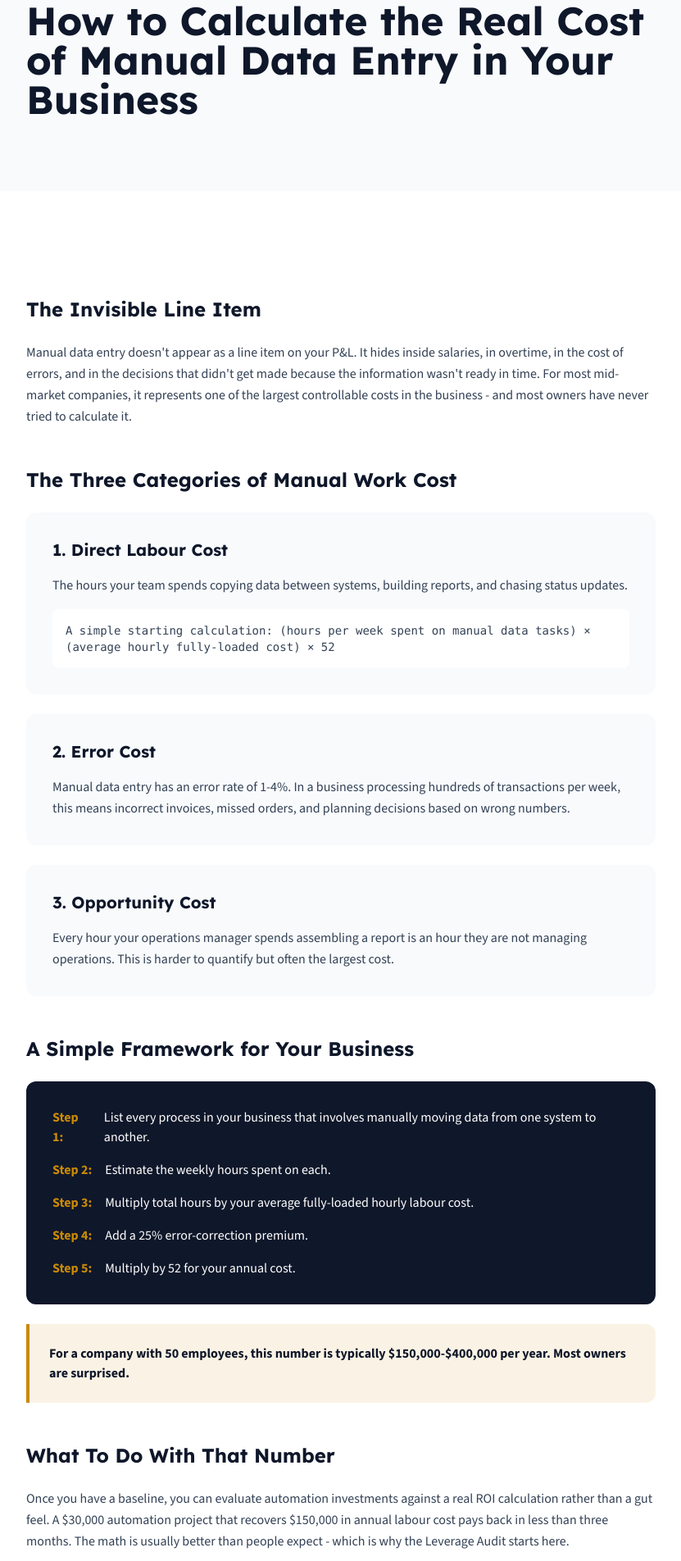
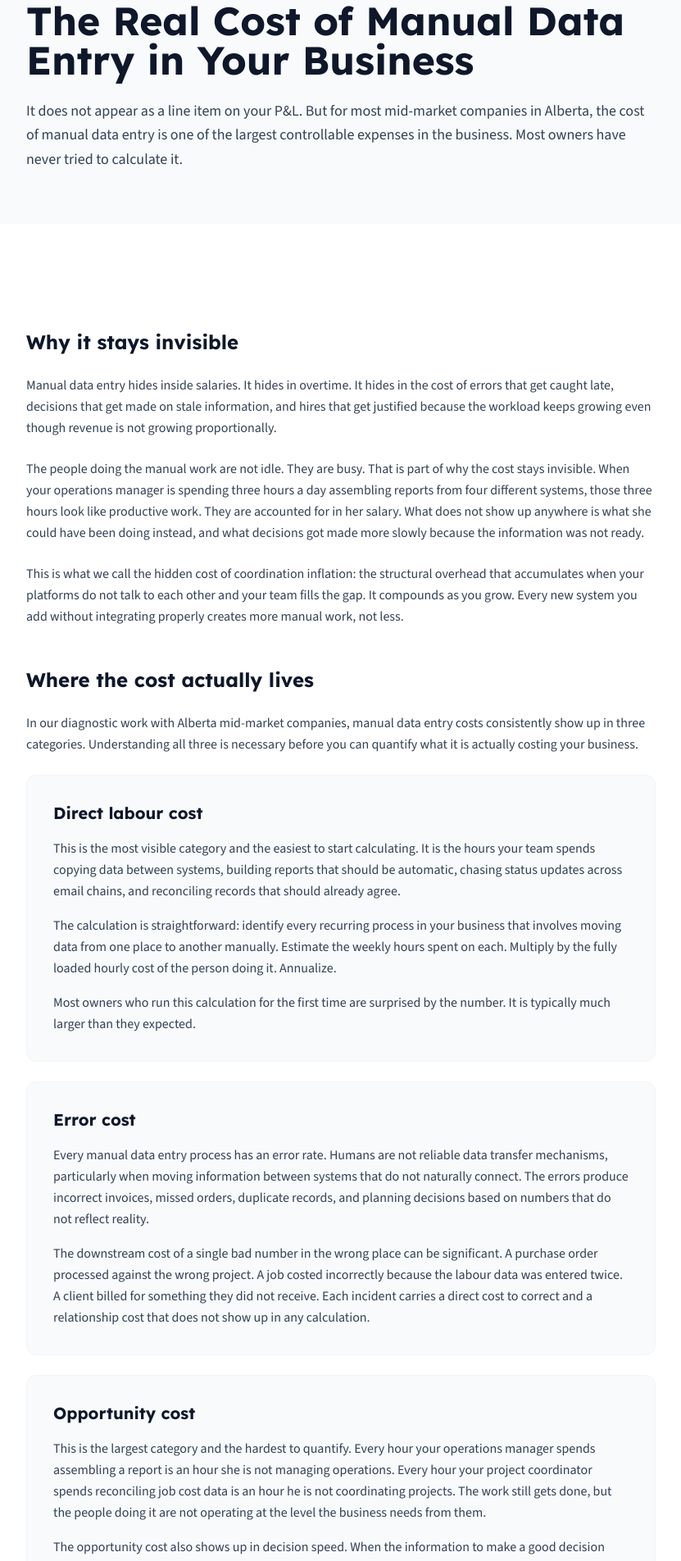
Before and after one commit to JRedgate/LeverageWorks, a React (Vite) app: page /insights/cost-of-manual-data-entry in a window 1280 px wide. Shown: the part 220-2124 px from the top of the page at 82% size, without its empty margins (224-1055 px from the left). Built offline with nearby package versions, Linux system fonts and the light colour scheme.

Commit message:
feat: rebuild all three insight articles with Storybrand structure and full SEO content

```diff
--- a/src/pages/insights/CostOfManualDataEntryArticle.tsx
+++ b/src/pages/insights/CostOfManualDataEntryArticle.tsx
@@ -4,8 +4,8 @@ import { useSEO } from '../../hooks/useSEO';
 
 export const CostOfManualDataEntryArticle: React.FC = () => {
   useSEO({
-    title: 'How to Calculate the Real Cost of Manual Data Entry in Your Business | LVRGWRKS',
-    description: 'Most Alberta business owners underestimate what manual data entry is actually costing them. Here\'s a simple framework to calculate it - and what to do about it.',
+    title: 'The Real Cost of Manual Data Entry in Your Business | LVRGWRKS',
+    description: 'Manual data entry does not appear on your P&L. But it is one of the largest controllable costs in most Alberta mid-market companies. Here is how to find it and what to do about it.',
     canonical: 'https://www.lvrgwrks.com/insights/cost-of-manual-data-entry',
   });
 
@@ -17,11 +17,14 @@ export const CostOfManualDataEntryArticle: React.FC = () => {
           <div className="max-w-3xl mx-auto">
             <div className="inline-flex items-center gap-2 bg-white border border-gray-100 px-4 py-1.5 rounded-full mb-8 shadow-sm">
               <div className="w-2 h-2 rounded-full bg-brand-gold"></div>
-              <span className="text-[10px] font-bold tracking-[0.1em] text-brand-navy uppercase">Insight · Business Process Automation</span>
+              <span className="text-[10px] font-bold tracking-[0.1em] text-brand-navy uppercase">Insight - Business Process Automation</span>
             </div>
             <h1 className="font-display font-bold text-3xl md:text-5xl text-brand-navy mb-6 leading-tight">
-              How to Calculate the Real Cost of Manual Data Entry in Your Business
+              The Real Cost of Manual Data Entry in Your Business
             </h1>
+            <p className="text-brand-slate text-lg leading-relaxed">
+              It does not appear as a line item on your P&L. But for most mid-market companies in Alberta, the cost of manual data entry is one of the largest controllable expenses in the business. Most owners have never tried to calculate it.
+            </p>
           </div>
         </div>
       </section>
@@ -29,89 +32,112 @@ export const CostOfManualDataEntryArticle: React.FC = () => {
       {/* Article Content */}
       <section className="py-12 md:py-20 bg-white">
         <div className="container mx-auto px-6 md:px-16">
-          <article className="max-w-3xl mx-auto prose prose-lg prose-slate">
-            <h2 className="font-display font-bold text-2xl text-brand-navy mt-12 mb-6">The Invisible Line Item</h2>
+          <article className="max-w-3xl mx-auto">
+
+            <h2 className="font-display font-bold text-2xl text-brand-navy mt-12 mb-6">Why it stays invisible</h2>
             <p className="text-brand-slate leading-relaxed mb-6">
-              Manual data entry doesn&apos;t appear as a line item on your P&L. It hides inside salaries, in overtime, in the cost of errors, and in the decisions that didn&apos;t get made because the information wasn&apos;t ready in time. For most mid-market companies, it represents one of the largest controllable costs in the business - and most owners have never tried to calculate it.
+              Manual data entry hides inside salaries. It hides in overtime. It hides in the cost of errors that get caught late, decisions that get made on stale information, and hires that get justified because the workload keeps growing even though revenue is not growing proportionally.
+            </p>
+            <p className="text-brand-slate leading-relaxed mb-6">
+              The people doing the manual work are not idle. They are busy. That is part of why the cost stays invisible. When your operations manager is spending three hours a day assembling reports from four different systems, those three hours look like productive work. They are accounted for in her salary. What does not show up anywhere is what she could have been doing instead, and what decisions got made more slowly because the information was not ready.
+            </p>
+            <p className="text-brand-slate leading-relaxed mb-6">
+              This is what we call the hidden cost of coordination inflation: the structural overhead that accumulates when your platforms do not talk to each other and your team fills the gap. It compounds as you grow. Every new system you add without integrating properly creates more manual work, not less.
             </p>
 
-            <h2 className="font-display font-bold text-2xl text-brand-navy mt-12 mb-6">The Three Categories of Manual Work Cost</h2>
+            <h2 className="font-display font-bold text-2xl text-brand-navy mt-12 mb-6">Where the cost actually lives</h2>
+            <p className="text-brand-slate leading-relaxed mb-6">
+              In our diagnostic work with Alberta mid-market companies, manual data entry costs consistently show up in three categories. Understanding all three is necessary before you can quantify what it is actually costing your business.
+            </p>
 
-            <div className="bg-brand-surface p-8 rounded-xl mb-6">
-              <h3 className="font-display font-bold text-xl text-brand-navy mb-4">1. Direct Labour Cost</h3>
+            <div className="space-y-6 mb-10">
+              <div className="bg-brand-surface p-8 rounded-xl border border-gray-100">
+                <h3 className="font-display font-bold text-xl text-brand-navy mb-4">Direct labour cost</h3>
                 <p className="text-brand-slate leading-relaxed mb-4">
-                The hours your team spends copying data between systems, building reports, and chasing status updates.
+                  This is the most visible category and the easiest to start calculating. It is the hours your team spends copying data between systems, building reports that should be automatic, chasing status updates across email chains, and reconciling records that should already agree.
                 </p>
-              <p className="text-brand-slate text-sm bg-white p-4 rounded-lg font-mono">
-                A simple starting calculation: (hours per week spent on manual data tasks) × (average hourly fully-loaded cost) × 52
+                <p className="text-brand-slate leading-relaxed mb-4">
+                  The calculation is straightforward: identify every recurring process in your business that involves moving data from one place to another manually. Estimate the weekly hours spent on each. Multiply by the fully loaded hourly cost of the person doing it. Annualize.
+                </p>
+                <p className="text-brand-slate leading-relaxed font-medium text-brand-navy">
+                  Most owners who run this calculation for the first time are surprised by the number. It is typically much larger than they expected.
                 </p>
               </div>
-
-            <div className="bg-brand-surface p-8 rounded-xl mb-6">
-              <h3 className="font-display font-bold text-xl text-brand-navy mb-4">2. Error Cost</h3>
+              <div className="bg-brand-surface p-8 rounded-xl border border-gray-100">
+                <h3 className="font-display font-bold text-xl text-brand-navy mb-4">Error cost</h3>
+                <p className="text-brand-slate leading-relaxed mb-4">
+                  Every manual data entry process has an error rate. Humans are not reliable data transfer mechanisms, particularly when moving information between systems that do not naturally connect. The errors produce incorrect invoices, missed orders, duplicate records, and planning decisions based on numbers that do not reflect reality.
+                </p>
                 <p className="text-brand-slate leading-relaxed">
-                Manual data entry has an error rate of 1-4%. In a business processing hundreds of transactions per week, this means incorrect invoices, missed orders, and planning decisions based on wrong numbers.
+                  The downstream cost of a single bad number in the wrong place can be significant. A purchase order processed against the wrong project. A job costed incorrectly because the labour data was entered twice. A client billed for something they did not receive. Each incident carries a direct cost to correct and a relationship cost that does not show up in any calculation.
                 </p>
               </div>
-
-            <div className="bg-brand-surface p-8 rounded-xl mb-6">
-              <h3 className="font-display font-bold text-xl text-brand-navy mb-4">3. Opportunity Cost</h3>
+              <div className="bg-brand-surface p-8 rounded-xl border border-gray-100">
+                <h3 className="font-display font-bold text-xl text-brand-navy mb-4">Opportunity cost</h3>
+                <p className="text-brand-slate leading-relaxed mb-4">
+                  This is the largest category and the hardest to quantify. Every hour your operations manager spends assembling a report is an hour she is not managing operations. Every hour your project coordinator spends reconciling job cost data is an hour he is not coordinating projects. The work still gets done, but the people doing it are not operating at the level the business needs from them.
+                </p>
                 <p className="text-brand-slate leading-relaxed">
-                Every hour your operations manager spends assembling a report is an hour they are not managing operations. This is harder to quantify but often the largest cost.
+                  The opportunity cost also shows up in decision speed. When the information to make a good decision takes three days to compile, decisions get made on instinct or delayed until the information arrives. Both outcomes have costs that compound over time.
                 </p>
               </div>
+            </div>
 
-            <h2 className="font-display font-bold text-2xl text-brand-navy mt-12 mb-6">A Simple Framework for Your Business</h2>
-
-            <div className="bg-brand-navy text-white p-8 rounded-xl mb-6">
-              <div className="space-y-4">
+            <h2 className="font-display font-bold text-2xl text-brand-navy mt-12 mb-6">A framework for your own business</h2>
+            <div className="bg-brand-navy text-white p-8 rounded-xl mb-8">
+              <p className="text-brand-gold font-bold text-sm uppercase tracking-widest mb-6">The LVRGWRKS Manual Work Audit</p>
+              <div className="space-y-5">
                 <div className="flex gap-4">
-                  <span className="text-brand-gold font-bold">Step 1:</span>
-                  <span>List every process in your business that involves manually moving data from one system to another.</span>
+                  <span className="text-brand-gold font-bold flex-shrink-0">Step 1</span>
+                  <span className="text-gray-300">List every process in your business that involves manually moving data from one system, spreadsheet, or document to another.</span>
                 </div>
                 <div className="flex gap-4">
-                  <span className="text-brand-gold font-bold">Step 2:</span>
-                  <span>Estimate the weekly hours spent on each.</span>
+                  <span className="text-brand-gold font-bold flex-shrink-0">Step 2</span>
+                  <span className="text-gray-300">For each process, estimate the weekly hours spent and identify who is doing it. Be honest. Most managers underestimate this by a factor of two when they do it from memory rather than observation.</span>
                 </div>
                 <div className="flex gap-4">
-                  <span className="text-brand-gold font-bold">Step 3:</span>
-                  <span>Multiply total hours by your average fully-loaded hourly labour cost.</span>
+                  <span className="text-brand-gold font-bold flex-shrink-0">Step 3</span>
+                  <span className="text-gray-300">Calculate the fully loaded hourly cost for each person. Salary plus benefits plus overhead, divided by working hours. Use that number, not the base wage.</span>
                 </div>
                 <div className="flex gap-4">
-                  <span className="text-brand-gold font-bold">Step 4:</span>
-                  <span>Add a 25% error-correction premium.</span>
+                  <span className="text-brand-gold font-bold flex-shrink-0">Step 4</span>
+                  <span className="text-gray-300">Add 25% to account for error correction -- the time spent finding mistakes, fixing them, and communicating the corrections downstream.</span>
                 </div>
                 <div className="flex gap-4">
-                  <span className="text-brand-gold font-bold">Step 5:</span>
-                  <span>Multiply by 52 for your annual cost.</span>
+                  <span className="text-brand-gold font-bold flex-shrink-0">Step 5</span>
+                  <span className="text-gray-300">Multiply by 52 for your annual direct labour cost of manual work. This is your baseline. It is the minimum amount a well-built automation system needs to recover to justify its cost.</span>
                 </div>
               </div>
             </div>
 
-            <div className="bg-brand-gold/10 border-l-4 border-brand-gold p-6 rounded-r-xl mb-8">
-              <p className="text-brand-navy font-bold">
-                For a company with 50 employees, this number is typically $150,000-$400,000 per year. Most owners are surprised.
+            <h2 className="font-display font-bold text-2xl text-brand-navy mt-12 mb-6">What to do with the number</h2>
+            <p className="text-brand-slate leading-relaxed mb-6">
+              Once you have a baseline, the conversation about automation investment changes completely. It stops being a gut-feel decision about whether technology is "worth it" and becomes a straightforward ROI calculation. An automation build that costs a defined amount and recovers a known annual labour cost has a payback period you can calculate before the first line of code is written.
             </p>
-            </div>
+            <p className="text-brand-slate leading-relaxed mb-6">
+              The math is usually better than people expect, which is why so many companies sit on automation opportunities that would pay back quickly. They have not done the calculation, so they treat automation as a discretionary investment rather than a measurable operational improvement.
+            </p>
+            <p className="text-brand-slate leading-relaxed mb-6">
+              The second thing the number does is prioritize. Once you have quantified the cost of every manual process, you can rank automation opportunities by annual labour recovery, build complexity, and operational risk. The highest-value, lowest-risk opportunities get built first. Every subsequent build has a clear business case before work begins.
+            </p>
+            <p className="text-brand-slate leading-relaxed mb-8">
+              This is the diagnostic work we do in the first 30 minutes of every Leverage Audit. We run the manual work calculation with you, across your actual processes, using your actual people and costs. You leave the conversation with a number you can act on -- and a clear picture of where automation investment makes the most sense for your business specifically.
+            </p>
 
-            <h2 className="font-display font-bold text-2xl text-brand-navy mt-12 mb-6">What To Do With That Number</h2>
-            <p className="text-brand-slate leading-relaxed mb-8">
-              Once you have a baseline, you can evaluate automation investments against a real ROI calculation rather than a gut feel. A $30,000 automation project that recovers $150,000 in annual labour cost pays back in less than three months. The math is usually better than people expect - which is why the Leverage Audit starts here.
-            </p>
           </article>
 
           {/* CTA Box */}
           <div className="max-w-3xl mx-auto mt-12">
             <div className="bg-brand-navy p-8 md:p-12 rounded-xl text-white text-center">
-              <h3 className="font-display font-bold text-2xl mb-4">We run this calculation for you in the first 30 minutes of the Leverage Audit - for free.</h3>
+              <h3 className="font-display font-bold text-2xl mb-4">We run this calculation with you in the first 30 minutes. At no cost.</h3>
               <p className="text-gray-400 leading-relaxed mb-8">
-                Book your session and leave with a number.
+                The Leverage Audit maps your manual workflows, quantifies the exact labour cost, and gives you a clear picture of where automation investment makes sense for your business. 60 minutes. No commitment.
               </p>
               <Link
                 to="/leverage-audit"
                 className="inline-block bg-brand-gold text-brand-navy px-10 py-4 rounded-lg font-bold text-sm uppercase tracking-widest hover:bg-white transition-all"
               >
-                Request Leverage Audit →
+                Book Your Leverage Audit
               </Link>
             </div>
           </div>
```
Lines whose indentation alone changed are shown as unchanged.
